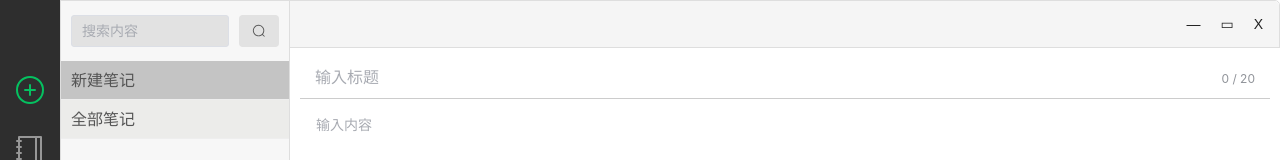
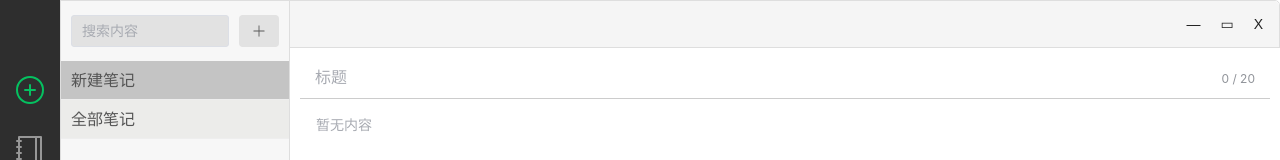
Before and after one commit to dakedou/box-note, a Vue app: page / in a window 1280 px wide. Shown: the top 160 px of the page. Built offline with nearby package versions, Linux system fonts and the light colour scheme.

Commit message:
提交lf和crlf转换

```diff
--- a/src/renderer/src/components/leftList.vue
+++ b/src/renderer/src/components/leftList.vue
@@ -7,10 +7,11 @@
         placeholder="搜索内容"
         size="default"
         class="input-with-select"
+        @change="searchBookList"
       >
       </el-input>
       <el-button type="success" size="default" class="search-btn">
-        <el-icon><Search /></el-icon
+        <el-icon><Plus /></el-icon
       ></el-button>
     </div>
     <ul>
@@ -27,17 +28,23 @@
 </template>
 
 <script setup>
-import { ref } from 'vue'
+import { reactive, ref } from 'vue'
 let searchValue = ref('')
 let booklist = [
   { id: '01', name: '新建笔记' },
   { id: '02', name: '全部笔记' }
 ]
 // 响应式变量来跟踪选中的图标索引
-const selectedIndex = ref(0)
+const selectedIndex = reactive(0)
 // 选择图标的函数
 const selectIcon = (index) => {
   selectedIndex.value = index
+}
+const searchBookList = () => {
+  booklist = booklist.filters((item) => {
+    return item.name.includes(searchValue.value)
+  })
+  console.log(booklist)
 }
 </script>
 <style>
--- a/src/renderer/src/components/mainText.vue
+++ b/src/renderer/src/components/mainText.vue
@@ -5,7 +5,7 @@
         v-model="param.title"
         class="no-border"
         maxlength="20"
-        placeholder="输入标题"
+        placeholder="标题"
         show-word-limit
         type="text"
         size="large"
@@ -18,7 +18,7 @@
         v-model="param.textarea"
         maxlength="4000"
         class="textarea-style"
-        placeholder="输入内容"
+        placeholder="暂无内容"
         show-word-limit
         type="textarea"
         resize="none"
```
